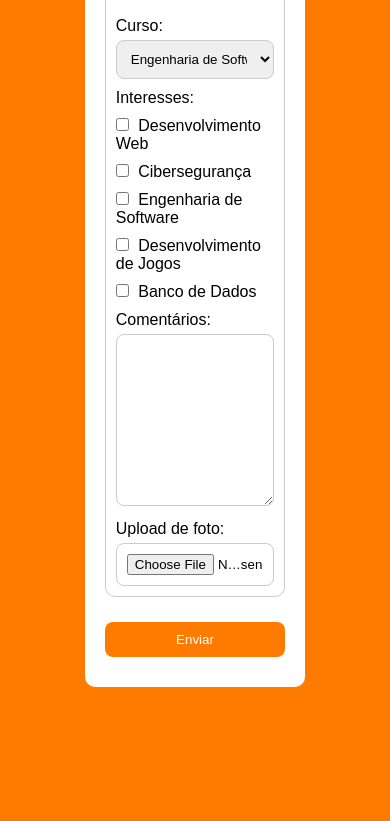
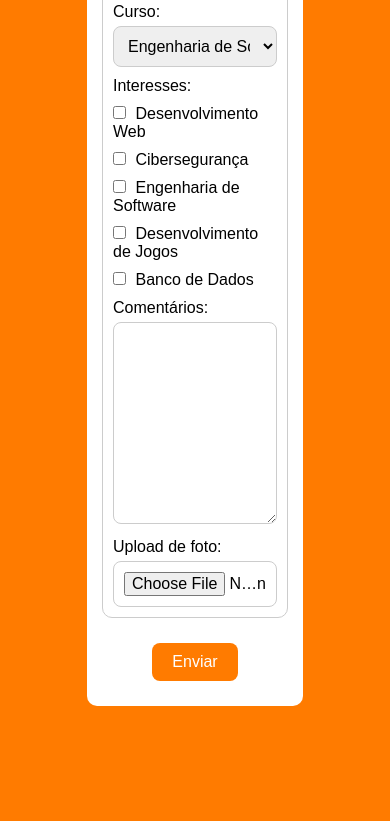
Before and after one commit to ReverseYuji049/dev-web-trabalho-05, a website: page index.html in a window 390 px wide. Shown: the part 676-1497 px from the top of the page. Before the commit the page ends 1463 px from the top, so only its background shows below. Drawn offline with Linux system fonts and the light colour scheme.

Commit message:
feat(index.html): melhora a  responsividade

```diff
--- a/index.html
+++ b/index.html
@@ -109,12 +109,25 @@
         }
         /* Responsividade */
         @media(max-width: 600px){
-            #button {
-                flex-direction: column;
+
+            body {
+                padding: 15px;
             }
 
-            #submit{
-                width: 100%;
+            #pesquisa {
+                padding: 15px;
+            }
+
+            h1 {
+                font-size: 1.5rem;
+                padding: 10px;
+            }
+
+            input,
+            select,
+            textarea,
+            #submit {
+                font-size: 16px;
             }
         }
 
```
